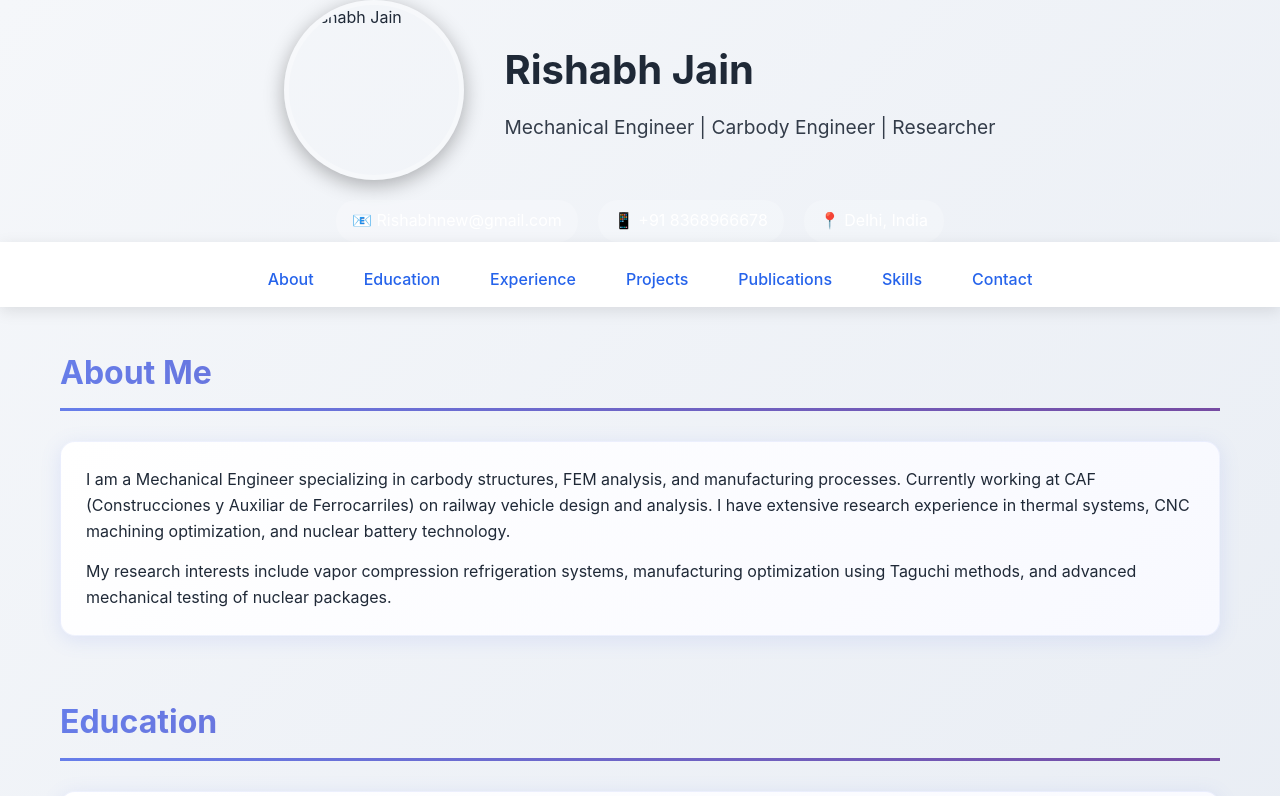
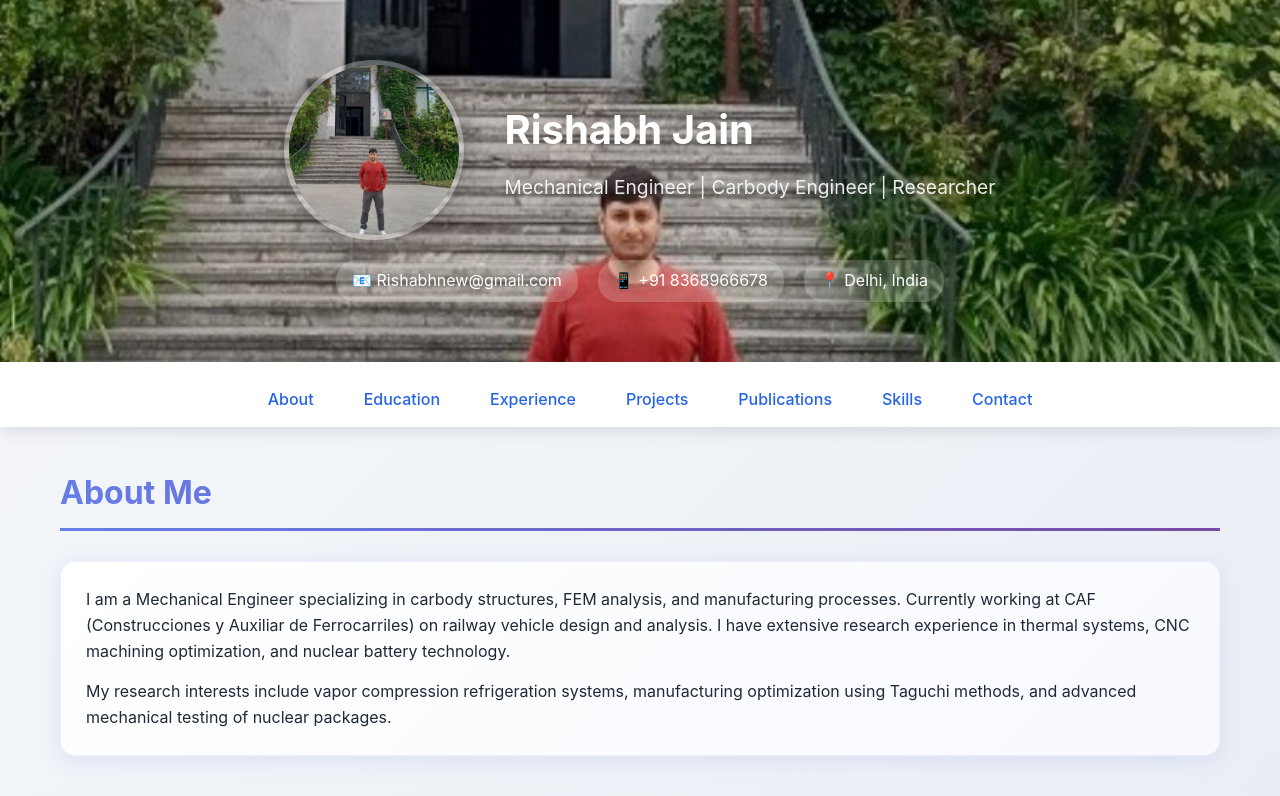
Before and after one commit to rishabh12jain/project_portfolio, a plain HTML site: page index.html in a window 1280 px wide. Shown: the top 796 px of the page. Drawn offline with Linux system fonts and the light colour scheme.

Commit message:
Update index.html

```diff
--- a/index.html
+++ b/index.html
@@ -31,7 +31,16 @@
             background: linear-gradient(135deg, #f5f7fa 0%, #c3cfe2 100%);
         }
 
-
+        header {
+            background: url("images/0.jpeg") center/cover no-repeat;
+            background-size: cover;
+            background-position: center;
+            color: white;
+            padding: 60px 20px;
+            text-align: center;
+            box-shadow: 0 8px 30px rgba(102, 126, 234, 0.3);
+            position: relative;
+              }
 
 
         header h1 {
@@ -451,7 +460,7 @@
 <body>
     <header>
         <div class="header-content">
-            <img src="images/0.JPG" alt="Rishabh Jain" class="profile-photo">
+            <img src="images/0.jpeg" alt="Rishabh Jain" class="profile-photo">
             <div class="header-text">
                 <h1>Rishabh Jain</h1>
                 <p>Mechanical Engineer | Carbody Engineer | Researcher</p>
```
